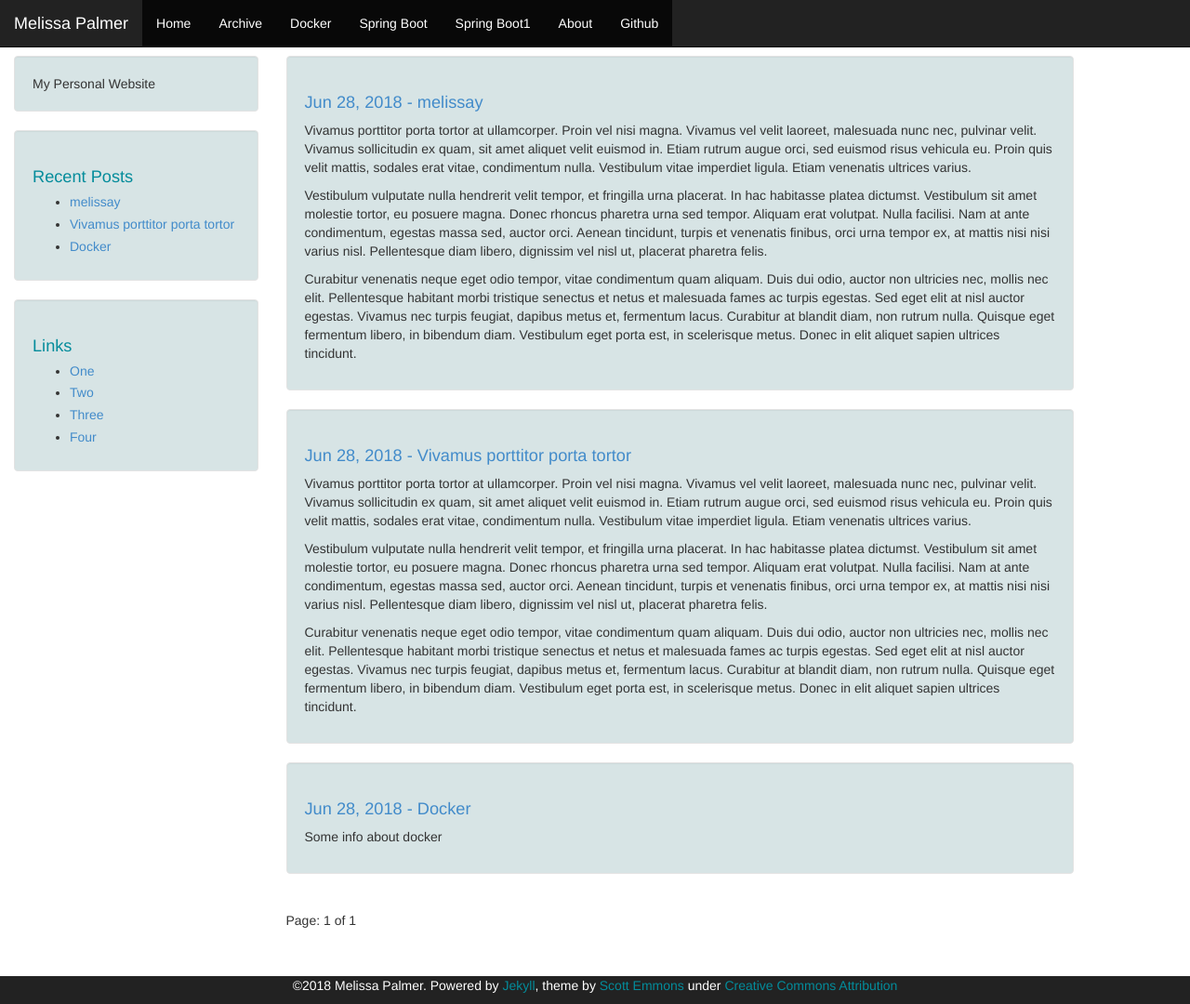
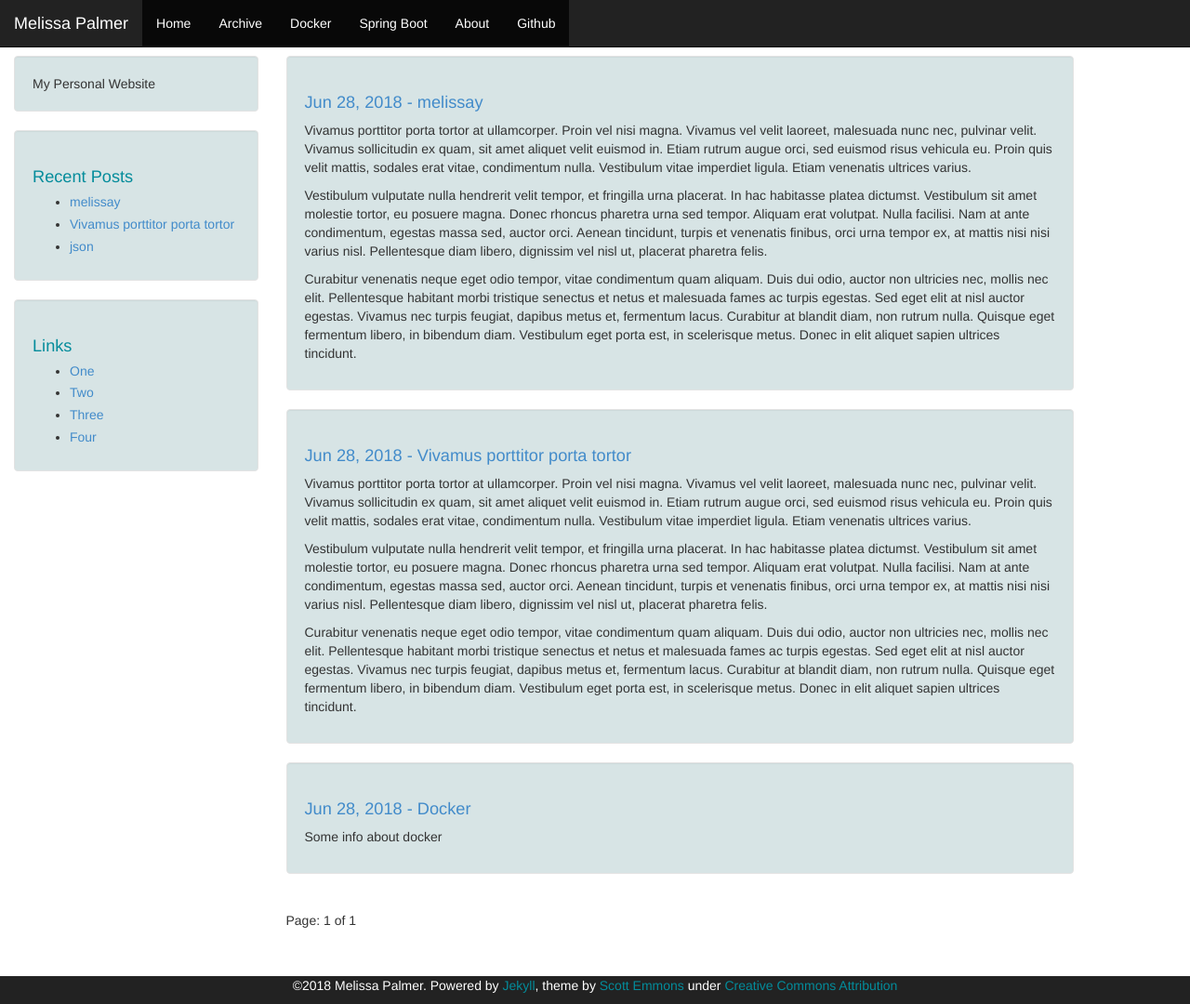
Before and after one commit to melissapalmer/melissapalmer.github.io, a Jekyll site: the page built from index.html, in a window 1280 px wide and 1080 px high. Shown: the whole window at 93% size. Built offline with Jekyll 4.4.1, drawn with Linux system fonts in a browser that asks for light colours; the list of posts is cut into pages by our own code.

Commit message:
get spring boot in recent posts

```diff
--- a/_includes/header.html
+++ b/_includes/header.html
@@ -33,8 +33,6 @@
                     <li class="active"><a href="{{ site.baseurl }}/archive.html">Archive</a></li>
                     <li class="active"><a href="{{ site.baseurl }}/category/docker.html">Docker</a></li>
                     <li class="active"><a href="{{ site.baseurl }}/springboot.html">Spring Boot</a></li>
-                    <li class="active"><a href="{{ site.baseurl }}/springboot/springboot1.html">Spring Boot1</a></li>
-
                     <li class="active"><a href="{{ site.baseurl }}/about.html">About</a></li>
                     <li class="active"><a href="https://github.com/{{ site.github }}">Github</a></li>
                 </ul>
--- a/_includes/sidebar.html
+++ b/_includes/sidebar.html
@@ -5,8 +5,12 @@
 <div class="sidebar well">
     <h1>Recent Posts</h1>
     <ul>
-        {% for post in site.posts limit:5 %}
+        {% for post in site.posts limit:2 %}
           <li><a href="{{ site.baseurl}}{{ post.url }}">{{ post.title }}</a></li>
+        {% endfor %}
+
+        {% for springpost in site.springboot limit:2 %}
+          <li><a href="{{ site.baseurl}}{{ springpost.url }}">{{ springpost.title }}</a></li>
         {% endfor %}
     </ul>
 </div>
```
Also changed, not shown: _springboot/springboot1.html (deleted, +0 -13 lines).
